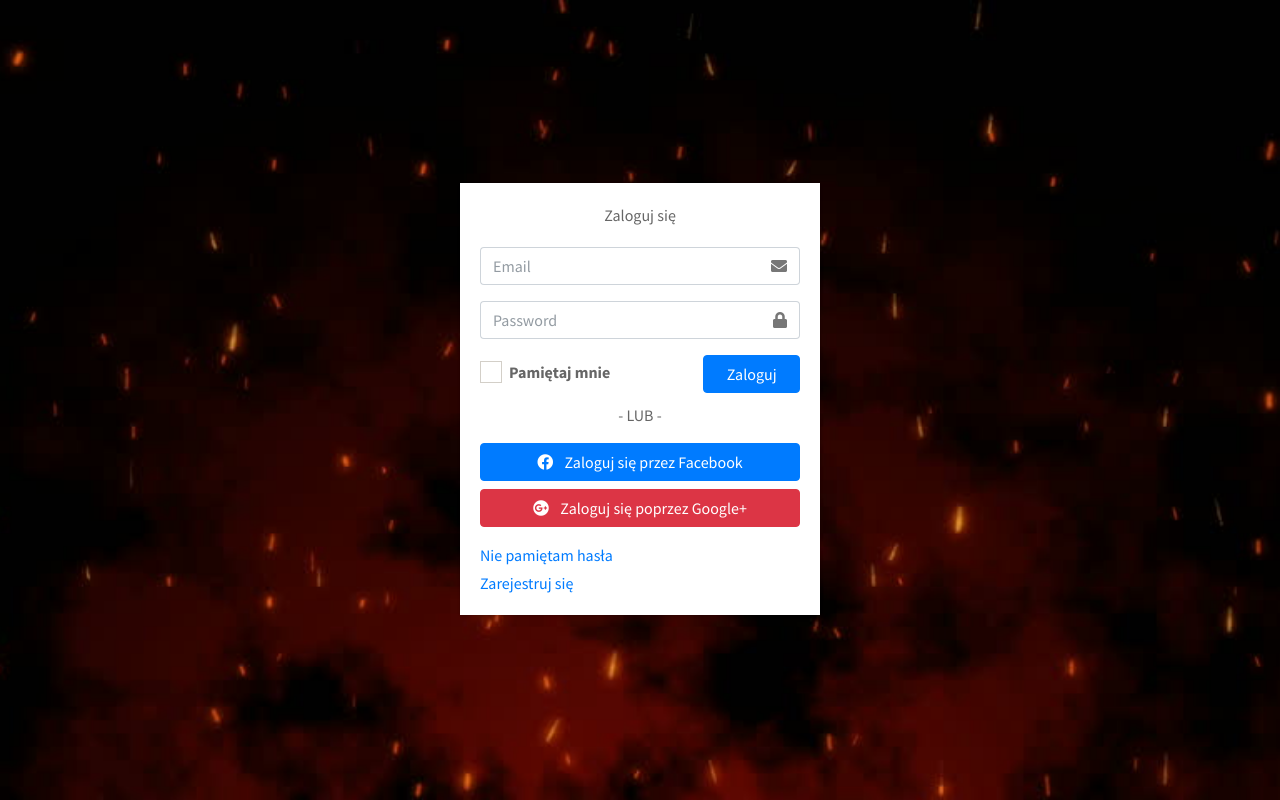
After one commit to Iskra1234/ZaliczenieTEB, a PHP site: page /login in a window 1280 px wide. The commit adds this page. Run offline with PHP 8.4, Linux system fonts and the light colour scheme; some libraries are stand-ins or nearby versions.

Commit message:
zrobiłam fontend loginu i rejestracji, któy pewnie i tak potem poprawię(o ile będzie czas XD)

```diff
--- /dev/null
+++ b/dist/css/moje/background.css
@@ -0,0 +1,12 @@
+.bg {
+   background-image: url("../../img/1 (3).jpg");
+   background-position: center;
+   background-repeat: no-repeat;
+   background-size: cover;
+}
+.bg1{
+   background-image: url("../../img/1 (3).jpg");
+   background-position: center;
+   background-repeat: no-repeat;
+   background-size: cover;
+}
--- /dev/null
+++ b/login.php
@@ -0,0 +1,134 @@
+<?php
+session_start();
+
+if (isset($_SESSION['logged']['email'])) {
+  header('location: ./scripts/login.php');
+}
+
+?>
+<!DOCTYPE html>
+<html>
+<head>
+  <meta charset="utf-8">
+  <meta http-equiv="X-UA-Compatible" content="IE=edge">
+  <title>ZaliczenieTeb-IngaC</title>
+  <!-- Tell the browser to be responsive to screen width -->
+  <meta name="viewport" content="width=device-width, initial-scale=1">
+  <!-- Font Awesome -->
+  <link rel="stylesheet" href="plugins/fontawesome-free/css/all.min.css">
+  <!-- Ionicons -->
+  <link rel="stylesheet" href="https://code.ionicframework.com/ionicons/2.0.1/css/ionicons.min.css">
+  <!-- icheck bootstrap -->
+  <link rel="stylesheet" href="plugins/icheck-bootstrap/icheck-bootstrap.min.css">
+  <!-- Theme style -->
+  <link rel="stylesheet" href="dist/css/adminlte.min.css">
+  <!-- Google Font: Source Sans Pro -->
+  <link href="https://fonts.googleapis.com/css?family=Source+Sans+Pro:300,400,400i,700" rel="stylesheet">
+  <!--"moja grafika"-->
+  <link rel="stylesheet" type="text/css" href="dist/css/moje/background.css">
+
+</head>
+<body class="hold-transition login-page bg">
+<div class="login-box">
+  <div class="login-logo">
+    <?php
+    if (isset($_GET['register']) || isset($_GET['logout'])) {
+      echo <<<ERROR
+        <div class="card bg-success">
+          <div class="card-header">
+    ERROR;
+            if (isset($_GET['register'])) {
+              echo '<h3 class="card-title">Prawidłowo dodano użytkownika</h3>';
+            }
+            else if($_GET['logout']){
+              echo '<h3 class="card-title">Prawidłowo wylogowano użytkownika</h3>';
+            }
+
+      echo <<<ERROR
+          </div>
+       </div>
+    ERROR;
+    }
+
+    if (isset($_SESSION['error'])) {
+      echo <<<ERROR
+        <div class="card bg-danger">
+          <div class="card-header">
+            <h3 class="card-title">$_SESSION[error]</h3>
+          </div>
+       </div>
+    ERROR;
+      unset($_SESSION['error']);
+    }
+    ?>
+  </div>
+  <!-- /.login-logo -->
+  <div class="card">
+    <div class="card-body login-card-body">
+      <p class="login-box-msg">Zaloguj się</p>
+
+      <form action="./Scripts/login.php" method="post">
+        <div class="input-group mb-3">
+          <input type="email" class="form-control" placeholder="Email" name="email">
+          <div class="input-group-append">
+            <div class="input-group-text">
+              <span class="fas fa-envelope"></span>
+            </div>
+          </div>
+        </div>
+        <div class="input-group mb-3">
+          <input type="password" class="form-control" placeholder="Password" name="password">
+          <div class="input-group-append">
+            <div class="input-group-text">
+              <span class="fas fa-lock"></span>
+            </div>
+          </div>
+        </div>
+        <div class="row">
+          <div class="col-8">
+            <div class="icheck-primary">
+              <input type="checkbox" id="remember">
+              <label for="remember">
+                Pamiętaj mnie
+              </label>
+            </div>
+          </div>
+          <!-- /.col -->
+          <div class="col-4">
+            <button type="submit" class="btn btn-primary btn-block">Zaloguj</button>
+          </div>
+          <!-- /.col -->
+        </div>
+      </form>
+
+      <div class="social-auth-links text-center mb-3">
+        <p>- LUB -</p>
+        <a href="#" class="btn btn-block btn-primary">
+          <i class="fab fa-facebook mr-2"></i> Zaloguj się przez Facebook
+        </a>
+        <a href="#" class="btn btn-block btn-danger">
+          <i class="fab fa-google-plus mr-2"></i> Zaloguj się poprzez Google+
+        </a>
+      </div>
+      <!-- /.social-auth-links -->
+
+      <p class="mb-1">
+        <a href="forgot-password.html">Nie pamiętam hasła</a>
+      </p>
+      <p class="mb-0">
+        <a href="register.php" class="text-center">Zarejestruj się</a>
+      </p>
+    </div>
+    <!-- /.login-card-body -->
+  </div>
+</div>
+<!-- /.login-box -->
+
+<!-- jQuery -->
+<script src="plugins/jquery/jquery.min.js"></script>
+<!-- Bootstrap 4 -->
+<script src="plugins/bootstrap/js/bootstrap.bundle.min.js"></script>
+<!-- AdminLTE App -->
+<script src="dist/js/adminlte.min.js"></script>
+</body>
+</html>
```
Also changed, not shown: pages/examples/login.html (deleted, +0 -96 lines), register.php (renamed from pages/examples/register.html, +45 -27 lines), dist/img/1 (1).jpg (added), dist/img/1 (2).jpg (added), dist/img/1 (3).jpg (added), dist/img/1 (4).jpg (added), dist/img/1 (5).jpg (added), dist/img/1.jpg (added), dist/img/2.jpg (added), dist/img/279244.jpg (added), dist/img/5c19017cc2bc58178a3f44ae4330a5dd.jpg (added), dist/img/6243767-fire-sparks-hd-youtube-fire-sparks-transparent-1280_720_preview.png (added), pages/scripts/connect.php (added), pages/scripts/function.php (added), 3 more files.
